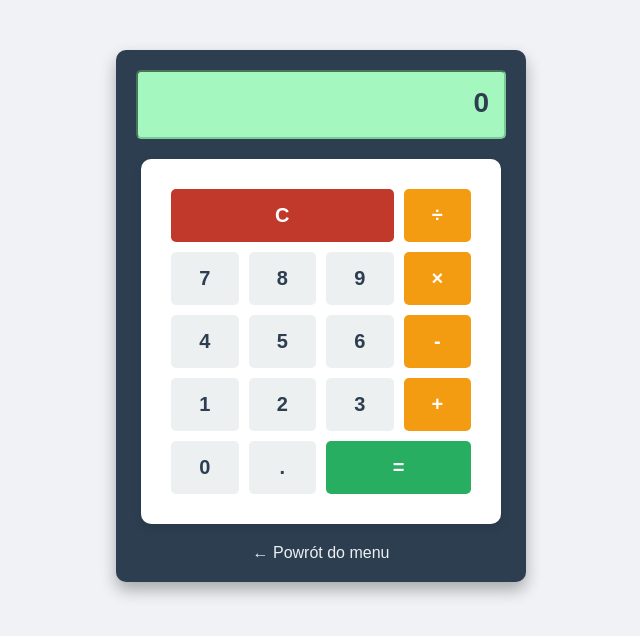
After one commit to MortalRave/currency_converter, a Flask app: page /calculator in a window 1280 px wide. The commit adds this page. Shown: the top 636 px of the page, without its empty margins (319-959 px from the left). Run offline with Flask 3, Linux system fonts and the light colour scheme.

Commit message:
Added bmi calculator and simple calculator

```diff
--- a/app.py
+++ b/app.py
@@ -1,12 +1,20 @@
 from flask import Flask, render_template, request
 from src.currency_converter.converter import CurrencyConverter
+from src.currency_converter.bmi import BMICalculator
+from src.currency_converter.calculator import Calculator
 
 app = Flask(__name__)
 
-calculator = CurrencyConverter()
+converter = CurrencyConverter()
+bmi_calc = BMICalculator()
+calc = Calculator()
 
-@app.route('/', methods=['GET', 'POST'])
+@app.route('/')
 def home():
+    return render_template('home.html')
+
+@app.route('/currency', methods=['GET', 'POST'])
+def currency():
     result = None
     target_currency = None
     currency_rate = None
@@ -14,14 +22,41 @@ def home():
     if request.method == 'POST':
         amount = float(request.form['amount'])
         target_currency = request.form['currency']
-        result = calculator.convert(amount, target_currency)
-        currency_rate = calculator.get_rate(target_currency)
+        result = converter.convert(amount, target_currency)
+        currency_rate = converter.get_rate(target_currency)
 
-    return render_template('index.html',
+    return render_template('converter.html',
                            result=result,
                            target_currency=target_currency,
                            currency_rate=currency_rate
                            )
 
+@app.route('/bmi', methods=['GET', 'POST'])
+def bmi():
+    bmi = None
+    weight = None
+    height = None
+    status = None
+    if request.method == 'POST':
+        weight = float(request.form['weight'])
+        height = float(request.form['height'])
+        bmi,status = bmi_calc.calculate(weight, height)
+
+
+    return render_template('bmi.html',
+                            result=bmi,
+                            status=status)
+
+@app.route('/calculator', methods=['GET', 'POST'])
+def calculator():
+    result = None
+    if request.method == 'POST':
+        expression = request.form['expression']
+        result = calc.calculate(expression)
+        print(f"Równanie: {expression} | Wynik: {result}")
+
+    return render_template('calculator.html',
+                           result=result)
+
 if __name__ == '__main__':
     app.run(debug=True)
--- /dev/null
+++ b/templates/calculator.html
@@ -0,0 +1,120 @@
+<!DOCTYPE html>
+<html lang="pl">
+<head>
+    <meta charset="UTF-8">
+    <title>Standardowy Kalkulator</title>
+    <link rel="stylesheet" href="{{ url_for('static', filename='style.css') }}">
+    <style>
+        .calc-container {
+            background-color: #2c3e50;
+            padding: 20px;
+            width: 370px;
+            border-radius: 10px;
+            margin: 0 auto;
+            box-shadow: 0 8px 16px rgba(0,0,0,0.3);
+        }
+        .display {
+            background-color: #a3f7bf;
+            padding: 15px;
+            text-align: right;
+            font-size: 28px;
+            font-weight: bold;
+            color: #2c3e50;
+            margin-bottom: 20px;
+            border-radius: 5px;
+            min-height: 35px;
+            border: inset 2px #7bc995;
+            word-wrap: break-word;
+        }
+        .button-grid {
+            display: grid;
+            grid-template-columns: repeat(4, 1fr);
+            gap: 10px;
+        }
+        .calc-btn {
+            background-color: #ecf0f1;
+            border: none;
+            padding: 15px 0;
+            font-size: 20px;
+            border-radius: 5px;
+            cursor: pointer;
+            font-weight: bold;
+            color: #2c3e50;
+        }
+        .calc-btn:hover { background-color: #bdc3c7; }
+        .calc-btn.operator { background-color: #f39c12; color: white; }
+        .calc-btn.operator:hover { background-color: #e67e22; }
+        .calc-btn.equal { background-color: #27ae60; color: white; grid-column: span 2; }
+        .calc-btn.equal:hover { background-color: #2ecc71; }
+        .calc-btn.clear { background-color: #c0392b; color: white; grid-column: span 3; }
+        .calc-btn.clear:hover { background-color: #e74c3c; }
+    </style>
+</head>
+<body>
+    <div class="calc-container">
+        <!-- Ekran wyświetlający wpisywane działanie lub wynik -->
+        <div class="display" id="screen">
+            {% if result is not none %}{{ result }}{% else %}0{% endif %}
+        </div>
+
+        <!-- Formularz, który wyśle ukryte pole z pełnym równaniem do Pythona -->
+        <form action="/calculator" method="POST" id="calcForm">
+            <input type="hidden" name="expression" id="hiddenExpression" value="">
+
+            <div class="button-grid">
+                <button type="button" class="calc-btn clear" onclick="clearScreen()">C</button>
+                <button type="button" class="calc-btn operator" onclick="addOperator(' / ')">&divide;</button>
+
+                <button type="button" class="calc-btn" onclick="addNumber('7')">7</button>
+                <button type="button" class="calc-btn" onclick="addNumber('8')">8</button>
+                <button type="button" class="calc-btn" onclick="addNumber('9')">9</button>
+                <button type="button" class="calc-btn operator" onclick="addOperator(' * ')">&times;</button>
+
+                <button type="button" class="calc-btn" onclick="addNumber('4')">4</button>
+                <button type="button" class="calc-btn" onclick="addNumber('5')">5</button>
+                <button type="button" class="calc-btn" onclick="addNumber('6')">6</button>
+                <button type="button" class="calc-btn operator" onclick="addOperator(' - ')">-</button>
+
+                <button type="button" class="calc-btn" onclick="addNumber('1')">1</button>
+                <button type="button" class="calc-btn" onclick="addNumber('2')">2</button>
+                <button type="button" class="calc-btn" onclick="addNumber('3')">3</button>
+                <button type="button" class="calc-btn operator" onclick="addOperator(' + ')">+</button>
+
+                <button type="button" class="calc-btn" onclick="addNumber('0')">0</button>
+                <button type="button" class="calc-btn" onclick="addNumber('.')">.</button>
+                <!-- Przycisk równe wysyła formularz -->
+                <button type="submit" class="calc-btn equal" onclick="submitForm()">=</button>
+            </div>
+        </form>
+        <a href="/" style="display: block; margin-top: 20px; color: #ecf0f1; text-decoration: none; text-align: center;">&larr; Powrót do menu</a>
+    </div>
+
+    <!-- Krótki skrypt JS, który dopisuje znaki do ekranu -->
+    <script>
+        let currentExpression = "";
+        const screen = document.getElementById("screen");
+        const hiddenInput = document.getElementById("hiddenExpression");
+
+        function addNumber(num) {
+            currentExpression += num;
+            updateScreen();
+        }
+        function addOperator(op) {
+            // Dodajemy operator ze spacjami po bokach (np. " + "), co baaardzo ułatwi nam pracę w Pythonie!
+            currentExpression += op;
+            updateScreen();
+        }
+        function clearScreen() {
+            currentExpression = "";
+            updateScreen();
+        }
+        function updateScreen() {
+            screen.innerText = currentExpression === "" ? "0" : currentExpression;
+        }
+        function submitForm() {
+            // Zapisujemy całe równanie do ukrytego pola przed wysłaniem do Pythona
+            hiddenInput.value = currentExpression;
+        }
+    </script>
+</body>
+</html>
--- a/templates/index.html
+++ b/templates/converter.html
@@ -22,10 +22,12 @@
         </select>
 
         <button type="submit">Przelicz</button>
+        <a href="/" style="display: inline-block; margin-top: 15px; color: #007bff; text-decoration: none;">&larr; Powrót do menu</a>
     </form>
     {% if result %}
         <h3>Aktualny kurs {{ target_currency }}: {{ currency_rate }} PLN</h3>
         <h2>Otrzymasz: {{ result }} {{ target_currency }}</h2>
     {% endif %}
+
 </body>
 </html>
```
Also changed, not shown: src/currency_converter/bmi.py (added, +14 -0 lines), src/currency_converter/calculator.py (added, +14 -0 lines), templates/bmi.html (added, +32 -0 lines), templates/home.html (added, +35 -0 lines).
